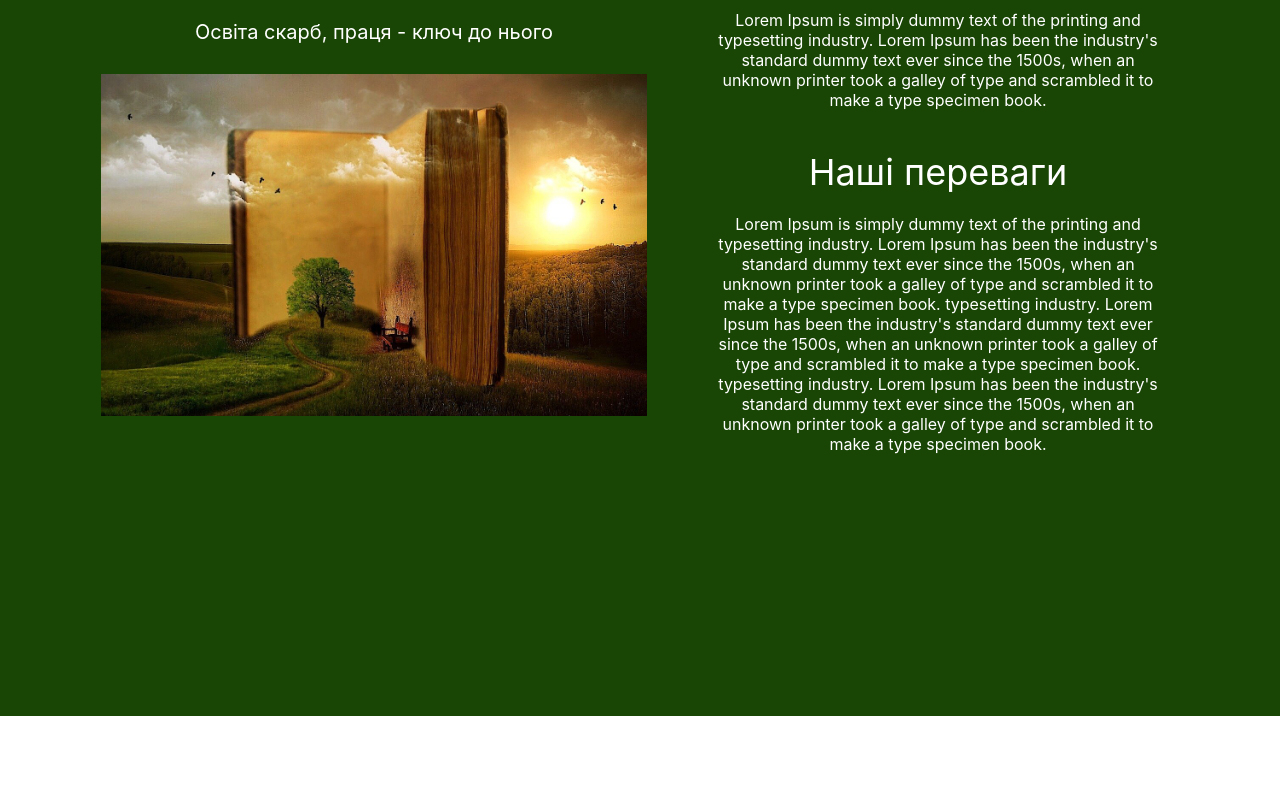
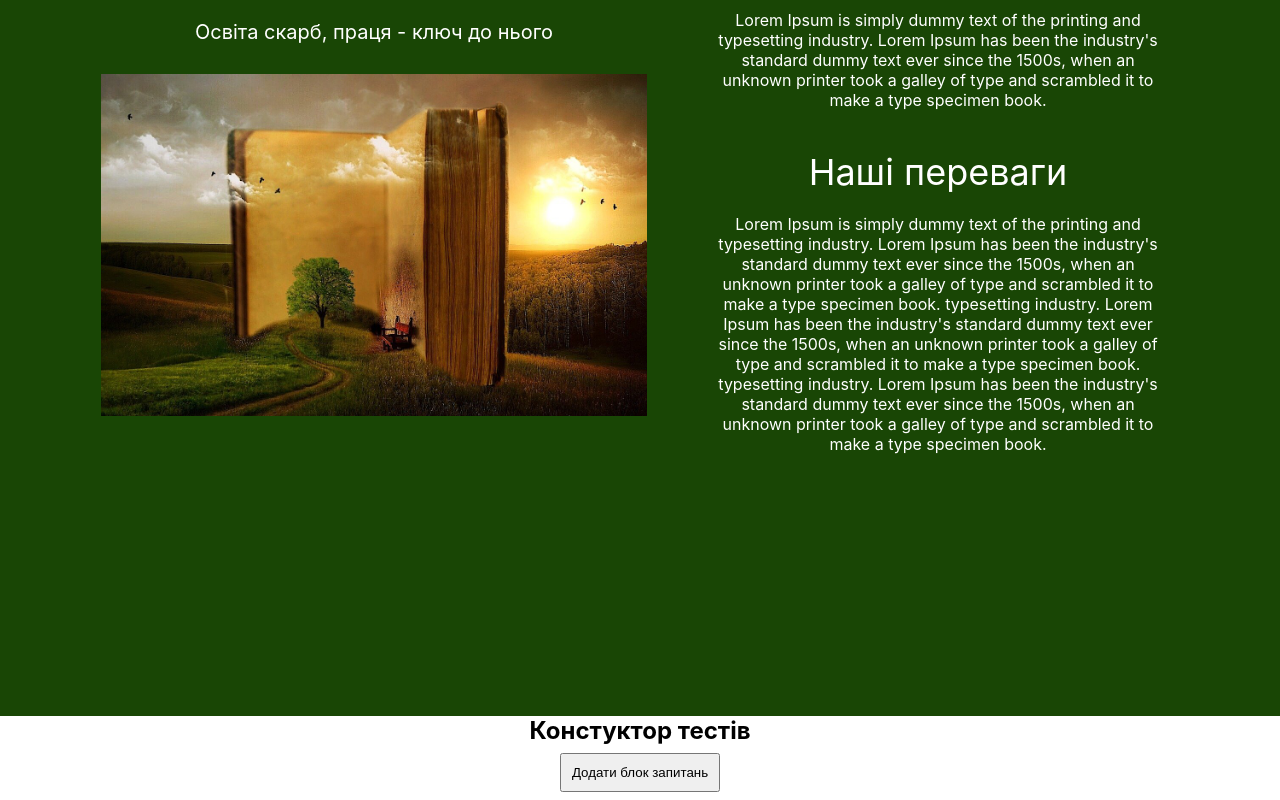
Before and after one commit to Markus-Astragor/schoolFront, a React (Create React App) app: page / in a window 1280 px wide. Shown: the part 884-1684 px from the top of the page. Before the commit the page ends 1600 px from the top, so only its background shows below. Built offline with nearby package versions, Linux system fonts and the light colour scheme.

Commit message:
constructor of tests

```diff
--- a/src/Components/Main_page/Main_page.js
+++ b/src/Components/Main_page/Main_page.js
@@ -27,6 +27,7 @@ import circle_2 from '../../images/mainPage/normal_circle.png';
 import arrow_down from '../../images/mainPage/scroll.png';
 import Context from '../UseContext/indexContext';
 import { NavLink } from 'react-router-dom';
+import ConstructorTests from '../User/ConstructorTests/ConstructorTests';
 
 
 
@@ -155,7 +156,7 @@ function Main_page() {
 
 
       <AboutUs GetAboutRef = {GetAboutRef} />
-
+      <ConstructorTests/>
     </div>
   )
 }
--- /dev/null
+++ b/src/Components/User/ConstructorTests/ConstructorTests.js
@@ -0,0 +1,43 @@
+import React, { useRef, useState } from 'react';
+import ConstructStyles from './ConstructorTests.module.css';
+
+function ConstructorTests() {
+    const[createTests, setCreateTests] = useState([]);
+    let[countQuestions, setCountQuestions] = useState(1);
+    const errorParagraph = useRef(null);
+
+    const addTest = () =>
+    {
+        if(countQuestions >=10){
+            errorParagraph.current.innerText = 'Забагато тестів';
+            return
+        }
+        counterQuestions(countQuestions);
+        const testComponent =(<div className={ConstructStyles.blockTests}>
+            <h3>Питання{countQuestions++}</h3>
+            <input placeholder='Питання' className={ConstructStyles.mainQuestion}/>
+            <input placeholder='Варіанти відповіді' className={ConstructStyles.answerVariants}/>
+            <input placeholder='Правильна відповідь'className={ConstructStyles.correctAnswer}/>
+        </div>);
+        setCreateTests([...createTests, testComponent]);
+
+    }
+
+    const counterQuestions = (countQuestions) =>{
+        setCountQuestions(countQuestions + 1);
+    }
+  return (
+    <div className={ConstructStyles.ConstructorTests}>
+        <h2>Констуктор тестів</h2>
+        <div>
+            {createTests}
+            <div className={ConstructStyles.addTestsBtn}>
+            <button onClick={addTest}>Додати блок запитань</button>
+            </div>
+        </div>
+        <p ref={errorParagraph} style={{color: 'red'}}></p>
+    </div>
+  )
+}
+
+export default ConstructorTests
--- /dev/null
+++ b/src/Components/User/ConstructorTests/ConstructorTests.module.css
@@ -0,0 +1,26 @@
+.ConstructorTests{
+    text-align: center;
+}
+
+.blockTests{
+    width: 40%;
+    margin: 0 auto;
+    text-align: center;
+    display: flex;
+    flex-direction: column;
+    justify-content: center;
+
+}
+
+.mainQuestion{
+    padding: 10px;
+}
+
+.addTestsBtn{
+    display: flex;
+    justify-content: center;
+}
+
+.answerVariants, .correctAnswer, .mainQuestion{
+    margin: 10px;
+}
```
